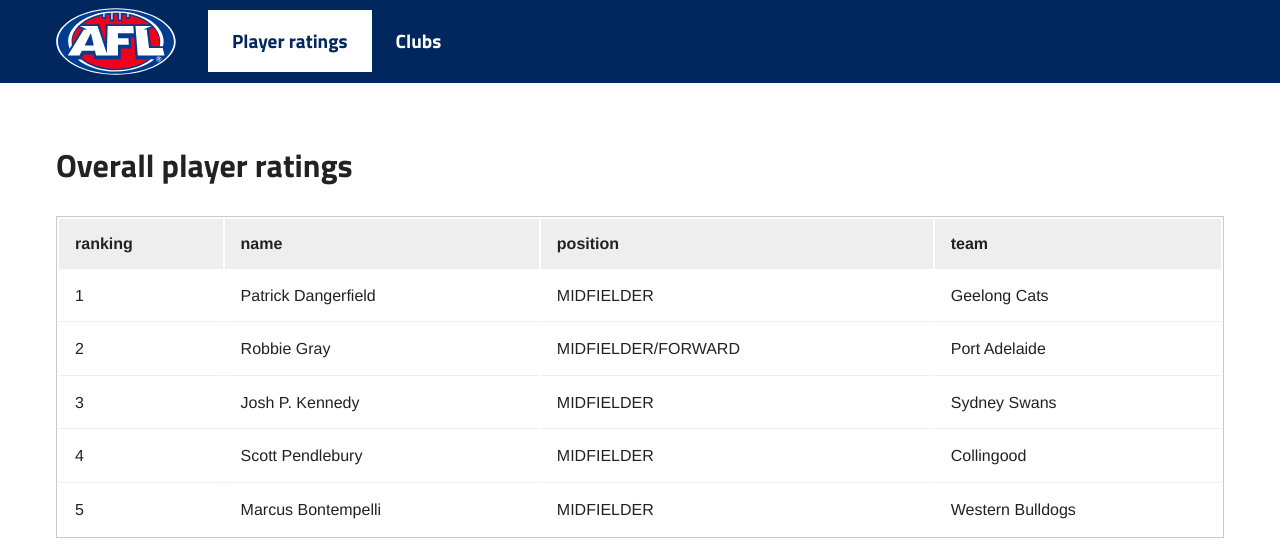
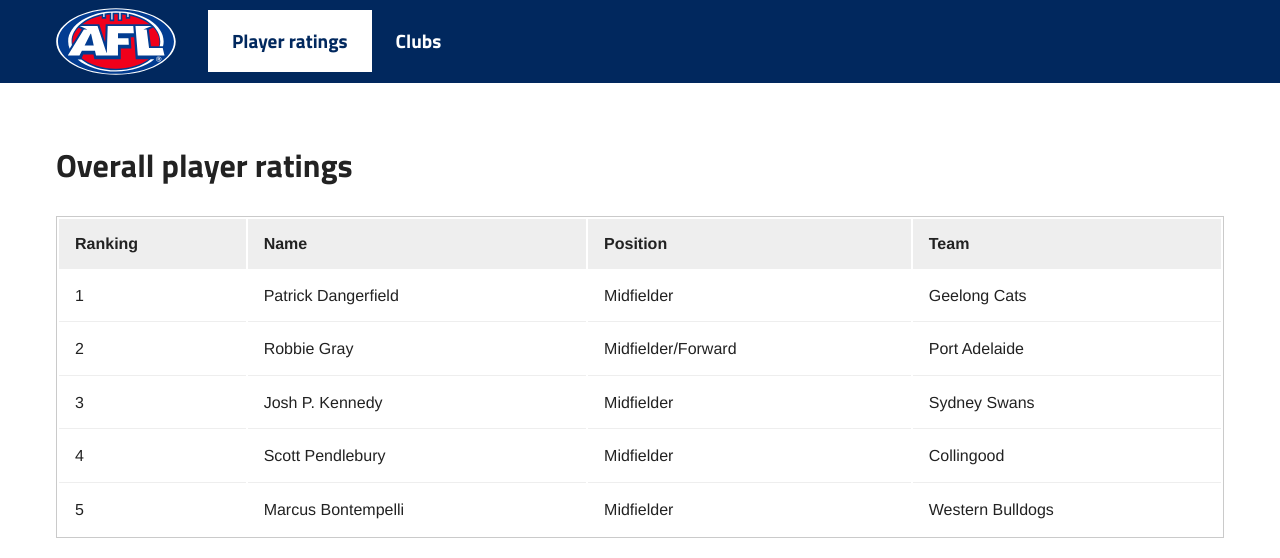
Before and after one commit to kevin-ho87/player-ratings, a Vue app: page / in a window 1280 px wide. Shown: the top 558 px of the page. Built offline with nearby package versions, Linux system fonts and the light colour scheme.

Commit message:
Table capitalise
Capitalise filter in Table component. CSS capitalise text style.

```diff
--- a/src/assets/scss/base/_typography.scss
+++ b/src/assets/scss/base/_typography.scss
@@ -10,3 +10,7 @@
 	margin-top: 4rem;
 	margin-bottom: 2rem;
 }
+
+.title-case {
+	text-transform: capitalize;
+}
--- a/src/components/PlayerRatings.vue
+++ b/src/components/PlayerRatings.vue
@@ -28,7 +28,7 @@
         return {
           ranking: item.detailedRatings[0].ranking,
           name: `${givenName} ${surname}`,
-          position: item.position,
+          position: item.position.toLowerCase(),
           team: item.team.teamName
         }
       })
--- a/src/components/Table.vue
+++ b/src/components/Table.vue
@@ -3,14 +3,14 @@
     <thead>
       <tr>
         <th v-for="heading in headings">
-          {{ heading }}
+          {{ heading | capitalise }}
         </th>
       </tr>
     </thead>
     <tbody>
       <tr v-for="playerRow in players">
         <td v-for="player in playerRow">
-          <span>{{ player }}</span>
+          <span class="title-case">{{ player }}</span>
         </td>
       </tr>
     </tbody>
@@ -20,7 +20,12 @@
 <script>
 
 export default {
-  props: ['headings', 'players']
+  props: ['headings', 'players'],
+  filters: {
+    capitalise (value) {
+      return value.charAt(0).toUpperCase() + value.slice(1)
+    }
+  }
 }
 </script>
 
```
